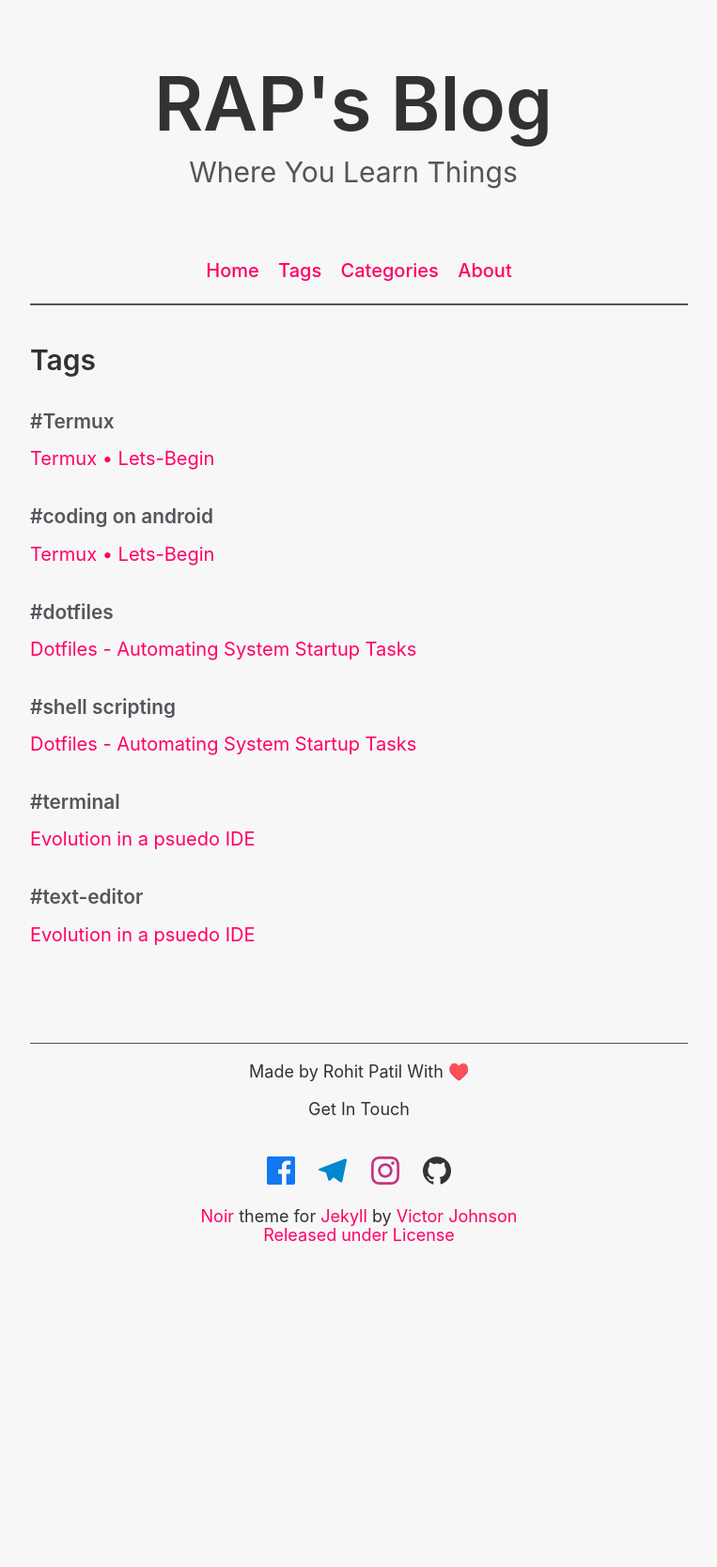
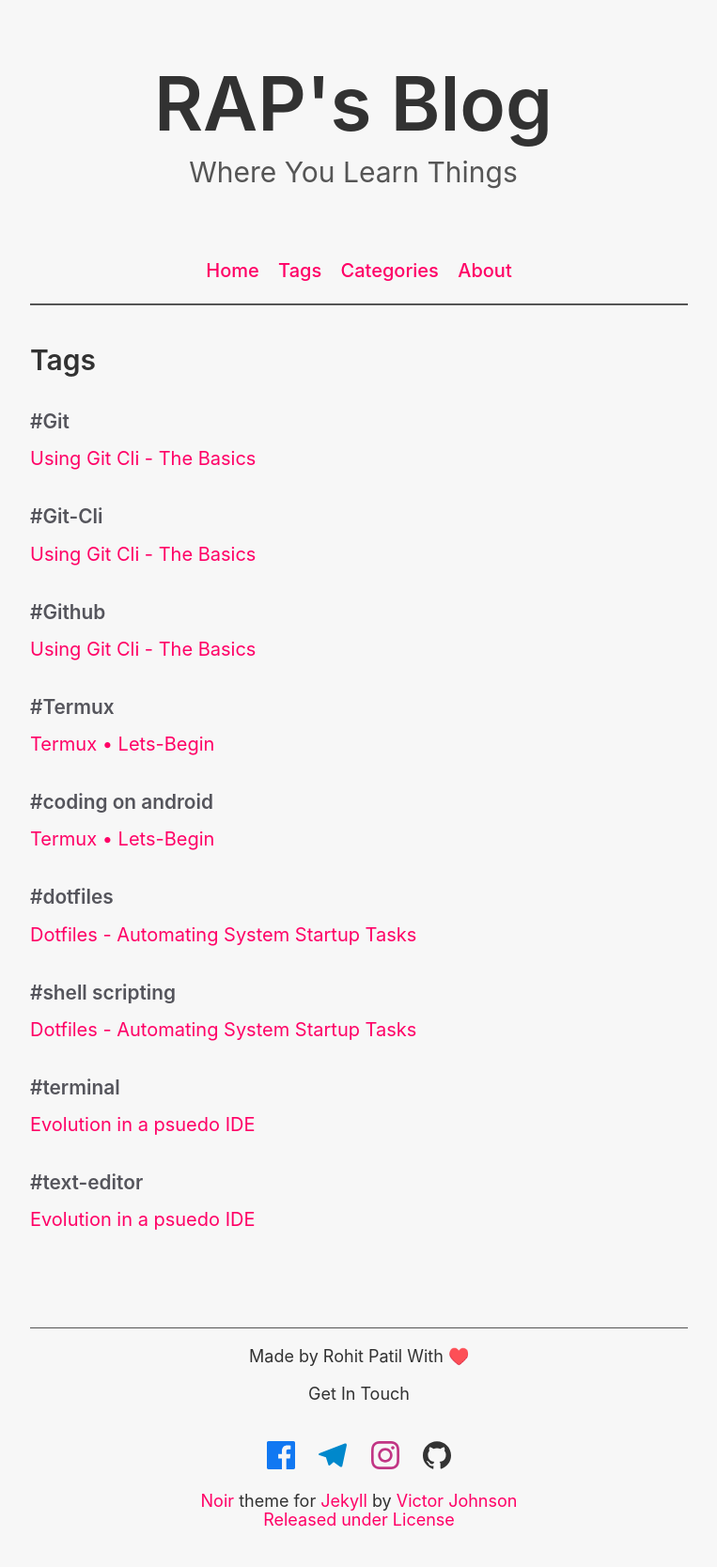
Before and after one commit to raprocks/raprocks.github.io, a Jekyll site: the page built from tags.html, in a window 1280 px wide. Shown: the whole page at 94% size, without its empty margins (258-1021 px from the left). Built offline with Jekyll 4.4.1, drawn with Linux system fonts in a browser that asks for light colours; before the commit the page ends 1365 px from its top, so only the background shows below that; some of the changed lines change nothing that is shown.

Commit message:
added new post

```diff
--- a/_data/postlist.yaml
+++ b/_data/postlist.yaml
@@ -10,9 +10,10 @@ postlist:
   - group: Using the Terminal
     posts:
       - title: Bash Startup Automation
-        status: latest
+        status: complete
         url: /linux/shell%20scripting/startup-automation.html
   - group: Git - The Version Control
     posts:
       - title: Git -The Basics
-        status: coming soon
+        url: /git/Using-Git-The-Basics.html
+        status: latest
--- /dev/null
+++ b/_posts/2020-05-30-Using-Git-The-Basics.md
@@ -0,0 +1,323 @@
+---
+layout: post
+title: Using Git Cli - The Basics
+categories: [Git]
+tags: [Git, Github, Git-Cli]
+last_modified_at: 2020-05-30
+comment: true
+sharersenable: true
+---
+
+Git is one of the Leading Revision Control Systems nowadays. But Using it's CLI tool is sometimes a Big Headache. Read On to get going with basics of Git's CLI tool.
+
+# What is a Revision Control System?
+A system which helps you keep track of the changes you do in a piece of software and if something goes wrong, lets you go back to the previous working state is roughly what is called a Revision Control System. The system helps you keep track of what changes you did along with the differences between two _**snapshots**_ of a certain file.
+A **Snapshot** is a position in the timeline of a project which you choose to save.
+
+Think of all this like a Timeline. A single Unidirectional flow in time which you keep memories of. Your Memories are the Snapshots and the Timeline Resembles the development and changes in your project. Now Unlike Real World, For your project You are the Creator. You can control if you want to make changes and weather you want to go back to a position where the changes you made didn't exist. And if you are working on a Smaller project which runs between only a couple hundred lines of codes, You will absolutely remember what changes you did and where.
+But as you gain the neccessary experience, You start working on Big Projects spanning between thousands of lines of codes. The changes you make will be forgotten easily and will vanish between the un-ending sea of thounsands of words which you use to construct a masterpiece.
+
+Here's where ***(ver)/(revi)***sion Control Systems come in Action. Every change you make is Recorded. Easier for you to manage. A worry lesser to care about. Forget all you want, But you always have a place to make you remember what you forgot. Thats the power of these Systems.
+
+### Why Git though?
+Git, for One, Is a upgraded VCS(Version Control System). It is a Distributed VCS. What it means is, For everybody working on a Certain Project, All of the Contributers have a Copy of the Original CodeBase and all of the changes recorded by the VCS. This means that all the contributers can have a copy to which they can make changes, which at the end of the day will be Combined into One single Updated CodeBase.
+<figure>
+<div class="timeline">
+    <div class="items">
+      <div class="box">
+        Init
+      </div>
+      <div class="circle">
+        C1
+      </div>
+      <div class="circle">
+        C2
+      </div>
+    </div>
+  </div>
+<figcaption>
+The above figure Shows you the basic timeline of a Git repository with a single branch.
+</figcaption>
+</figure>
+ You initialize the repo, then you go on capturing screenshots of the changes which are called "commits". We can go back to the state of the file which was captured at a commit.
+Git also has a Branching Model. Continuing the above example of a Timeline, Using the Branching Model, We can have Branches of the timeline Totally Independent of each other, but deriving from the Original One. You can make separate changes which wont be reflected in the Original Timeline and when you think you are ready to accept the change you ***merge*** it in the Original Timeline. You can create branch of a branch and so on. You Get the Idea.
+<figure>
+<img src="/assets/images/Git-commit-branch.svg" alt="Git Branching Diagram">
+<figcaption></figcaption>
+</figure>
+
+
+# Local and Remote Repositories.
+Repositories or Repos are like a folder containing all the files of your project, But, They contain the metadata and the data of changes done to the files. They are the Warehouse from where you can manage all the project files.
+
+Remote Repos are the server based repos all of the contributers can access. They are the centralized Folders on, a server or a place where anybody with permissions can access it.
+
+Local Repos are the Copies of the Remote Repos which a single contributor can make changes to. These changes are then "pushed" to the Remote Repos to be "merged" to the main CodeBase.
+
+## Lets Git
+Now there are two possible usage cases for Git.
+
+1. You have a Project you Want Git to track. or
+2. You are starting a Fresh Project and want Git to Track it.
+
+Whatever your usage case is it's easy to integrate Git.
+### Installation
+To Install Git on Your System, Visit the [Download Page](https://git-scm.com/downloads).
+For Linux [Here](https://git-scm.com/download/linux),
+For Mac's OS X [Here](https://git-scm.com/download/mac) and
+For Windows we need a bit of extra setup.
+
+1. Download Git for Windows from [Here](https://git-scm.com/downloads).
+2. Run the Installer and install the program with default installation Path or if you want to install it elsewhere just remember where you install it. It will be `C:\Program Files\Git`.
+3. Now after installation open the file explorer and navigate to the folder where you installed Git.
+4. Follow The Steps written by [@abizern](https://stackoverflow.com/users/41116/abizern) [Here](https://stackoverflow.com/a/4493004/13390795). Just keep in mind that set the PATH to (your\installation\path\cmd\) and (your\installation\path\bin\)
+5. Now you can successfully Use Git in `cmd`.
+
+## Confirm Installation
+Checking Version of the Installed Program is a Nice way to check weather it is installed correctly.
+
+Fire up your Terminal, Command Prompt or Powershell and run the following Command.
+
+{% highlight bash %}
+$ git --version
+git version 2.26.2
+{% endhighlight %}
+
+You would probably get a higher version if you are doing this in the future of the post being written.
+
+### Lets make a Local Repo.
+You can initiate a Git Repo locally by doing `git init` in an folder you want to track. For the sake of explaination, i will make an empty folder, initiate a repo in it(crazy how that adds up to "init") and build it.
+{% highlight bash %}
+$ mkdir repo_folder
+$ cd repo_folder/
+$ pwd
+/storage/emulated/0/repo_folder
+$ git init
+Initialized empty Git repository in /storage/emulated/0/repo_folder/.git/
+{% endhighlight %}
+
+We have initiated the Git repository in the folder. Now all git commands will work only in the folder where we have a git repo. We get a `.git` folder which is hidden, but running `ls -al` will show it. the 'a' flag shows all files and folders even if they are hidden and the 'l' flag shows them in a list view with some extra data.
+The `.git` folder is where all the tracking goes on. We won't go in much depth about it here, but be sure not to make changes to it.
+Now suppose we get a folder but are not sure that it has a repo or not, to check, run the `git status` command.
+If you are in a repo you get the following message. The command was ran in the newly created repo.
+{% highlight bash %}
+$ git status
+On branch master
+
+No commits yet
+
+nothing to commit (create/copy files and use "git add" to track)
+{% endhighlight %}
+
+The message is really descriptive as is. Now lets run the command in a folder with no repo.
+{% highlight bash %}
+$ git status
+fatal: not a git repository (or any parent up to mount point /storage)
+Stopping at filesystem boundary (GIT_DISCOVERY_ACROSS_FILESYSTEM not set).
+{% endhighlight %}
+We get an error as expected. Now lets head back to our repo.
+## Configuration
+Lets Configure Git with our identity. To do so we will run `git config`.
+{% highlight bash %}
+git config --global user.name "<your name>"
+git config --global user.email "<your email>"
+{% endhighlight %}
+to check what you have set the values to run the same commands without the last argument i.e, without your name and/or email.
+{% highlight bash %}
+git config --global user.name
+<your name>
+git config --global user.email
+<your email>
+{% endhighlight %}
+### Commits
+As our folder is empty, there's nothing for git to track. I will make 2 text files and a folder in the repo folder.
+{% highlight bash %}
+$ touch testfile1.txt testfile2.txt
+$ mkdir testfolder
+$ tree
+.
+├── testfile1.txt
+├── testfile2.txt
+└── testfolder
+{% endhighlight %}
+We got something for Git to track, but, Git still wont track them. And to make git track the changes in them we need to tell git to track their changes. To do that, we need to add the files to the index of Git. We do that by using command `git add`. So we will add the files we made above to the git index. If you are on an existing project you need to start from here to make Git track it. Also if you want to check which files arent tracked, you can run the `git status` command and it will present you with untracked **files** but **not** empty folders.
+{% highlight bash %}
+$ git status
+On branch master
+
+No commits yet
+
+Untracked files:
+  (use "git add <file>..." to include in what will be committed)
+        testfile1.txt
+        testfile2.txt
+
+nothing added to commit but untracked files present (use "git add" to track)
+$ git add testfile1.txt testfile2.txt
+{% endhighlight %}
+it wont give you a output just yet but after you run `git status` once again, you get,
+{% highlight bash %}
+$ git status                                      On branch master
+
+No commits yet
+Changes to be committed:
+  (use "git rm --cached <file>..." to unstage)
+        new file:   testfile1.txt
+        new file:   testfile2.txt
+{% endhighlight %}
+Notice, that we did not add the folder yet. If you have a big project to import you can use the `*` wildcard so that it imports everything, but it isn't probably a good idea, more on it later.
+
+Now we can capture snapshots of the files. And to do that we perform something thats known as doing commits. Run `git commit <filename> for doing that`. each commit has a message associated to it to describe what was changed. this message is given by the commiter which in this case will be you. We have setup the identity for this above using `git config`.
+{% highlight bash %}
+$ git commit testfile1.txt
+hint: Waiting for your editor to close the fi[master (root-commit) 0f4a937] added testfile1.txt for git to track
+ 1 file changed, 0 insertions(+), 0 deletions(-)
+ create mode 100644 testfile1.txt
+{% endhighlight %}
+Now if you are in an environment without an text editor or dont know how to supposedly use one. use the `-m` flag for git so that git takes the commit message from the terminal itself.
+{% highlight bash %}
+$ git commit testfile2.txt -m "added testfile2.txt using -m flag"
+[master cf8de2b] added testfile2.txt using -m flag
+ 1 file changed, 0 insertions(+), 0 deletions(-)
+ create mode 100644 testfile2.txt
+{% endhighlight %}
+so we have successfully commited the changes for adding the files to the index for git to track them. This was our first snapshot. next i will add some data to these files as currently there is nothing in them.
+{% highlight bash %}
+$ echo "Hello World!" >> testfile1.txt
+{% endhighlight %}
+as soon as you do this git will find that something is changed. this will be reflected in the status.
+{% highlight bash %}
+$ git status
+On branch master
+Changes not staged for commit:
+  (use "git add <file>..." to update what will be committed)
+  (use "git restore <file>..." to discard changes in working directory)
+        modified:   testfile1.txt
+
+no changes added to commit (use "git add" and/or "git commit -a")
+{% endhighlight %}
+Git gives you an option to restore the changes and travel back to the state of file that was snapshotted earlier. But we won't do that now. What we will do is check the difference between current state and the last state. we will do that by using the `git diff` command.
+just running `git diff` will show you the difference between last commit and the current state of all files. if you are on Termux, this will open the difference in vi editor, so just type `q` on the keyboard.
+now we can create a second snapshot by commiting again.
+{% highlight bash %}
+$ git commit testfile1.txt
+[master aaf538f] second commit
+ 1 file changed, 1 insertion(+)
+{% endhighlight %}
+Remember that a git repo is nothing less than a folder with different index so you can move, add and delete files to them. lets move the test file2.txt to the folder we created earlier. We use the `git mv` command for this instead of the usual `mv`.
+{% highlight bash %}
+$ git mv testfile2.txt testfolder/              $ git status
+On branch master                                Changes to be committed:
+  (use "git restore --staged <file>..." to unstage)
+        renamed:    testfile2.txt -> testfolder/testfile2.txt
+{% endhighlight %}
+Yes, we need to make a commit for this too. But now the file is not in the root position of repo so we will reference to it by its relative path.
+{% highlight bash %}
+$ git commit testfolder/testfile2.txt -m "moved to folder"
+[master cf4fe87] moved to folder
+ 1 file changed, 0 insertions(+), 0 deletions(-)
+ create mode 100644 testfolder/testfile2.txt
+{% endhighlight %}
+
+We can remove a file too. We will use the `git rm` command to do so.
+{% highlight bash %}
+$ git rm testfile1.txt
+rm 'testfile1.txt'
+{% endhighlight %}
+ If you run the `git status` command you will find that both the files are deleted.
+{% highlight bash %}
+$ git status
+On branch master
+Changes to be committed:
+  (use "git restore --staged <file>..." to unstage)
+        deleted:    testfile1.txt
+        deleted:    testfile2.txt
+{% endhighlight %}
+This is because we did not add the testfolder to track. Lets do that and then commit all the changes for once.
+{% highlight bash %}
+$ git commit --all -m "all done"
+[master 751c5b9] all done
+ 2 files changed, 1 deletion(-)
+ delete mode 100644 testfile1.txt
+ delete mode 100644 testfile2.txt
+{% endhighlight %}
+Yes, the `--all` flag commits the changes to all changed files.
+
+# Local Repo Training Done
+That was all about local repos, Now we will make a remote repo on Github and upload our commits there.
+
+1. Head over to [Github](https://www.github.com)
+2. Login to your account or make one.
+<figure>
+<img src="/assets/images/Github-online.jpeg" alt="Github webpage">
+<figcaption>Top Right Corner of Github Homepage.
+you can Register here or click on the sign in button if you already have an account</figcaption>
+</figure>
+3. Now we will create an Empty remote repo that will be our center hub. This repo can be cloned by anyone in the world(if you permit to do so), and can be modified but changes will only be reflected in the remote repo only if they do something thats called **push**. But this can only be done by someone having permission to do so. On and empty repo only the creator has this permission.
+So to create an empty repo we click on the ***New*** Button.
+<figure>
+<img src="/assets/images/Github-Make-Repo.jpeg" alt="Making Github Repository">
+<figcaption>New Button on the top left corner of the page</figcaption>
+</figure>
+4. Add a repo name. It must be unique so that other people's repositories don't overlap. Add a description if you want to. Keep it public or private, you choose. After doing all this click on the create repository button[The Big Green One].
+5. Congrats you have made a Remote repo.
+
+## Connecting Remote repo to Local repo
+1. Head back to your terminal and change your working directory to the local repo folder which you want to connect.
+2. now to connect your local repo to remote repo we run the `git remote` command. You can copy the command shown on the github page of your newly created repo. First lets check weather any url is set. Just run the `git remote` command without any arguments.
+{% highlight bash %}
+$ git remote
+{% endhighlight %}
+No output is what we want, and that is what we get.
+3. Now let us connect the remote repo
+{% highlight bash %}
+$ git remote add origin https://github.com/raprocks/repo_folder.git
+{% endhighlight %}
+Still no output, but, let us check the remote urls once again
+{% highlight bash %}
+$ git remote
+origin
+{% endhighlight %}
+we got origin, but to check url it is connected to run `git remote get-url <name>`
+{% highlight bash %}
+$ git remote get-url origin
+https://github.com/raprocks/repo_folder.git
+{% endhighlight %}
+now the connection is complete.So lets Push our code to remote repo.
+
+{% highlight bash %}
+$ git push -u origin master
+Username for 'https://github.com': raprocksPassword for 'https://raprocks@github.com':
+{% endhighlight %}
+so if you enter your github password it wont work.To upload our code to the remote repo we need a token from github. So lets get that superfast.
+
+### Get Token to Push
+1. Head to [This link](https://github.com/settings/tokens).
+2. Click on Generate New Token.
+3. put a note to remember what this is for.
+4. Select **repo** in scopes as we need just thta yet.
+5. You will see a alphanumeric key. Copy that and store it in a safe place. You wont get another one or ever see this one on github again.
+6. Use this as a password for the earlier request.
+
+
+{% highlight bash %}
+$ git push -u origin master
+Username for 'https://github.com': raprocks
+Password for 'https://raprocks@github.com':
+Enumerating objects: 13, done.
+Counting objects: 100% (13/13), done.
+Delta compression using up to 8 threads
+Compressing objects: 100% (8/8), done.          Writing objects: 100% (13/13), 1.16 KiB | 593.00 KiB/s, done.
+Total 13 (delta 1), reused 0 (delta 0), pack-reused 0                                           remote: Resolving deltas: 100% (1/1), done.
+To https://github.com/raprocks/repo_folder.git
+ * [new branch]      master -> master
+ nBranch 'master' set up to track remote branch 'master' from 'origin'.
+{% endhighlight %}
+It pushes the code and commits to the remote repo. You can check this on Github. From now on you dont need to do the whole `git push -u origin master`, You can just do `git push` and it will work just fine.
+
+# Use what you learnt
+So we learnt
+* How to make a Local Repo
+* How to add files to track and issue commits
+* Make a Remote Repo
+* Push our commits to the Remote Repo
```
